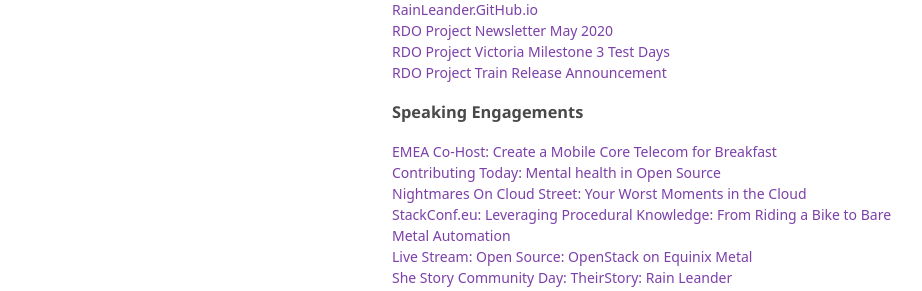
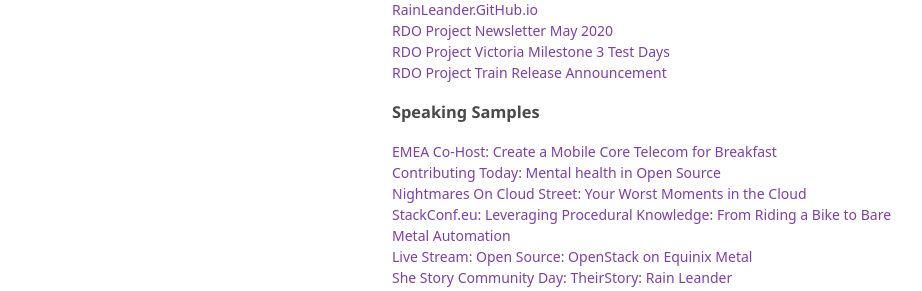
Before and after one commit to rainleander/rainleander.github.io, a Jekyll site: the page cv/index.html, which Jekyll copies as it is, in a window 1280 px wide and 900 px high, scrolled down 563 px. Shown: the part 500-791 px from the top of the window, without its empty margins (178-1100 px from the left). Built offline with Jekyll 4.4.1, drawn with Linux system fonts in a browser that asks for light colours; some web fonts are replaced.

Commit message:
Update index.html

```diff
--- a/cv/index.html
+++ b/cv/index.html
@@ -59,7 +59,7 @@
             <a href="https://www.rdoproject.org/testday/victoria/milestone3/">RDO Project Victoria Milestone 3 Test Days</a><br>
             <a href="https://blogs.rdoproject.org/2019/10/rdo-train-released/">RDO Project Train Release Announcement</a></p>
 
-        <h3><a id="speaking-engagements" class="anchor" href="#speaking-engagements" aria-hidden="true"><span aria-hidden="true" class="octicon octicon-link"></span></a>Speaking Engagements</h3>
+        <h3><a id="speaking-samples" class="anchor" href="#speaking-samples" aria-hidden="true"><span aria-hidden="true" class="octicon octicon-link"></span></a>Speaking Samples</h3>
         <p><a href="https://metal.equinix.com/proximity/?wchannelid=ujj9b20qi5&wmediaid=4wtzuvr7w3">EMEA Co-Host: Create a Mobile Core Telecom for Breakfast</a><br>
           <a href="https://www.contributing.today/past-sessions/mental-health-in-open-source-panel/">Contributing Today: Mental health in Open Source</a><br>
           <a href="https://youtu.be/Uz1L1lirun0">Nightmares On Cloud Street: Your Worst Moments in the Cloud</a><br>
```
